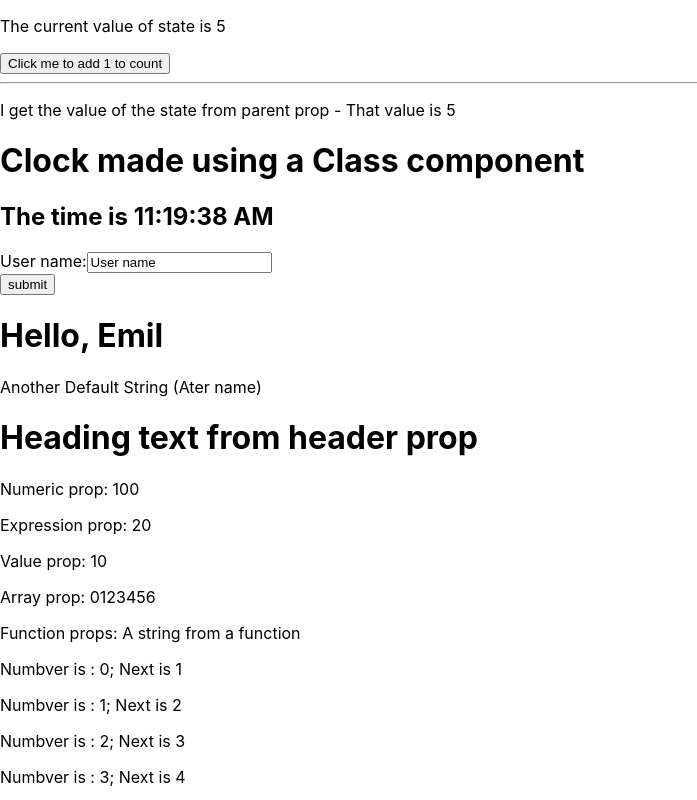
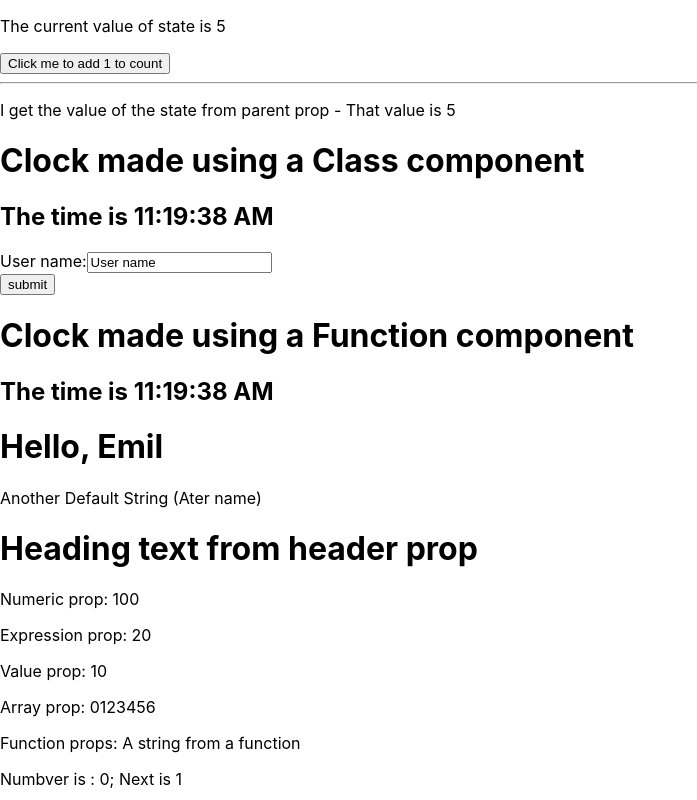
Before and after one commit to Emil88PL/my_second_app, a React (Create React App) app: page / in a window 1280 px wide. Shown: the top 800 px of the page, without its empty margins (0-697 px from the left). Built offline with nearby package versions, Linux system fonts and the light colour scheme.

Commit message:
Function Clock

```diff
--- a/src/App.js
+++ b/src/App.js
@@ -14,6 +14,7 @@ import ComponentWithState from './Components/ComponentWithState';
 import ControllerWithControlledInput from './Components/ControllerWithControlledInput';
 
 import ClassComponentClock from './Components/ClassComponentClock';
+import FunctionComponentClock from './Components/FunctionComponentClock';
 
 
 function App() {
@@ -39,6 +40,7 @@ function App() {
       <ComponentWithState />
       <ClassComponentClock />
       <ControllerWithControlledInput />
+      <FunctionComponentClock/>
       <Name name="Emil"/>
       <ComponentWithProps
         headerText="Heading text from header prop"
--- /dev/null
+++ b/src/Components/FunctionComponentClock.jsx
@@ -0,0 +1,29 @@
+import React, { useState, useEffect } from 'react';
+
+const FunctionComponentClock = () => {
+  const [time, setTime] = useState(new Date().toLocaleTimeString());
+  const [updateCount, setUpdateCount] = useState(0);
+
+  useEffect(() => {
+    const tictock = setInterval(tick, 1000);
+
+    return () => {
+      clearInterval(tictock);
+      console.log(`Final update count: ${updateCount}`);
+    };
+  }, [updateCount]);
+
+  const tick = () => {
+    setTime(new Date().toLocaleTimeString());
+    setUpdateCount(prevCount => prevCount + 1);
+  };
+
+  return (
+    <div className="flex-clock" id="classClock">
+      <h1>Clock made using a Function component</h1>
+      <h2>The time is {time}</h2>
+    </div>
+  );
+};
+
+export default FunctionComponentClock;
```
